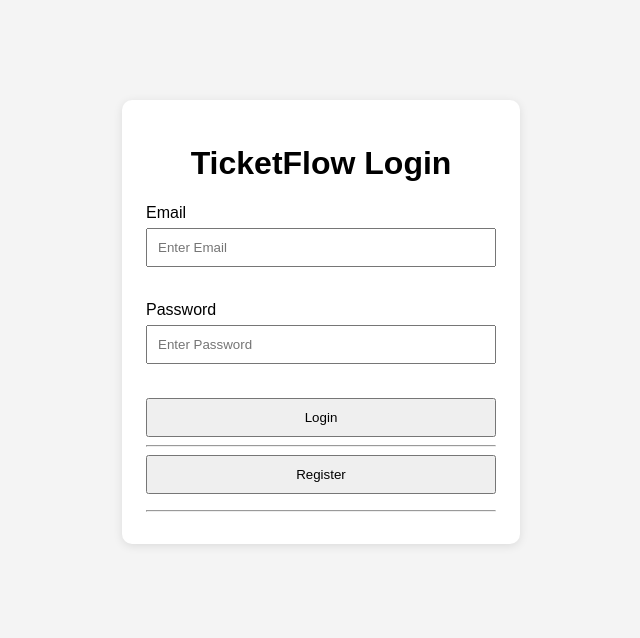
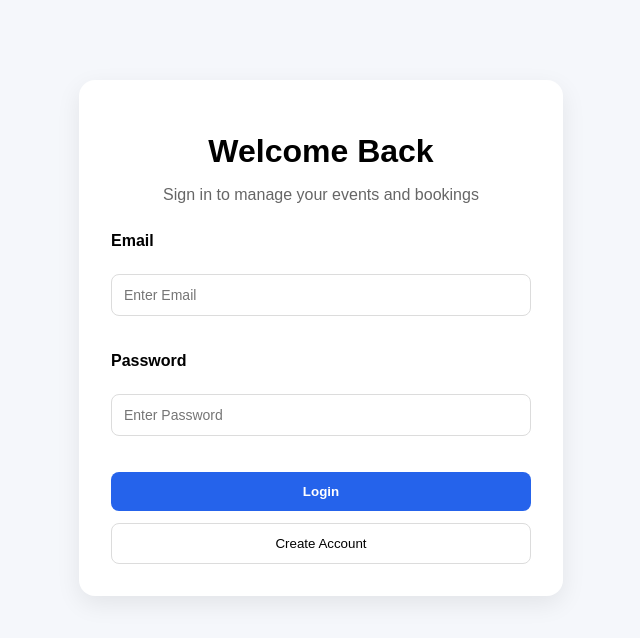
Before and after one commit to nikhilmangali1/event-ticketing-saas-frontend, a React (Vite) app: page / in a window 1280 px wide. Shown: the top 638 px of the page, without its empty margins (319-959 px from the left). Built offline with nearby package versions, Linux system fonts and the light colour scheme.

Commit message:
UI enhancements - forms

```diff
--- a/src/components/Button.jsx
+++ b/src/components/Button.jsx
@@ -2,13 +2,15 @@ function Button({
     children,
     onClick,
     type = "button",
-    disabled = false
+    disabled = false,
+    className = ""
 }) {
     return (
         <button
             type={type}
             onClick={onClick}
             disabled={disabled}
+            className={className}
         >
             {children}
         </button>
--- a/src/components/Input.jsx
+++ b/src/components/Input.jsx
@@ -3,7 +3,13 @@ function Input({
     name,
     value,
     onChange,
-    placeholder
+    placeholder,
+    className = "",
+    required = false,
+    disabled = false,
+    min,
+    max,
+    step
 }) {
     return (
         <input
@@ -12,6 +18,12 @@ function Input({
             value={value}
             onChange={onChange}
             placeholder={placeholder}
+            className={className}
+            required={required}
+            disabled={disabled}
+            min={min}
+            max={max}
+            step={step}
         />
     );
 }
--- a/src/components/TextArea.jsx
+++ b/src/components/TextArea.jsx
@@ -2,7 +2,10 @@ function TextArea({
     name,
     value,
     onChange,
-    placeholder
+    placeholder,
+    className = "",
+    required = false,
+    rows = 5
 }) {
     return (
         <textarea
@@ -10,6 +13,9 @@ function TextArea({
             value={value}
             onChange={onChange}
             placeholder={placeholder}
+            className={className}
+            required={required}
+            rows={rows}
         />
     );
 }
--- a/src/events/components/EventForm.jsx
+++ b/src/events/components/EventForm.jsx
@@ -1,6 +1,8 @@
 import Input from "../../components/Input";
 import TextArea from "../../components/TextArea";
 import Button from "../../components/Button";
+import "../../styles/EventForm.css"
+import "../../styles/EventPage.css"
 
 function EventForm({
     formData,
@@ -10,46 +12,48 @@ function EventForm({
     showTotalSeats = false
 }) {
     return (
-        <form onSubmit={handleSubmit}>
-
+        <form
+            className="event-form"
+            onSubmit={handleSubmit}
+        >
+            <div className="form-group">
                 <Input
                     name="title"
-                placeholder="Title"
+                    placeholder="Event Title"
                     value={formData.title}
                     onChange={handleChange}
                 />
+            </div>
 
-            <br /><br />
-
+            <div className="form-group">
                 <TextArea
                     name="description"
-                placeholder="Description"
+                    placeholder="Event Description"
                     value={formData.description}
                     onChange={handleChange}
                 />
+            </div>
 
-            <br /><br />
-
+            <div className="form-group">
                 <Input
                     name="venue"
                     placeholder="Venue"
                     value={formData.venue}
                     onChange={handleChange}
                 />
+            </div>
 
-            <br /><br />
-
+            <div className="form-group">
                 <Input
                     type="datetime-local"
                     name="eventDate"
                     value={formData.eventDate}
                     onChange={handleChange}
                 />
-
-            <br /><br />
+            </div>
 
             {showTotalSeats && (
-                <>
+                <div className="form-group">
                     <Input
                         type="number"
                         name="totalSeats"
@@ -57,26 +61,23 @@ function EventForm({
                         value={formData.totalSeats}
                         onChange={handleChange}
                     />
-
-                    <br /><br />
-                </>
+                </div>
             )}
 
+            <div className="form-group">
                 <Input
                     type="number"
                     step="0.01"
                     name="price"
-                placeholder="Price"
+                    placeholder="Ticket Price"
                     value={formData.price}
                     onChange={handleChange}
                 />
-
-            <br /><br />
+            </div>
 
             <Button type="submit">
                 {submitButtonText}
             </Button>
-
         </form>
     );
 }
--- a/src/events/pages/CreateEventPage.jsx
+++ b/src/events/pages/CreateEventPage.jsx
@@ -2,8 +2,11 @@ import { useState } from "react";
 import { createEvent } from "../services/eventsService";
 import Layout from "../../components/Layout";
 import EventForm from "../components/EventForm";
+import { useNavigate } from "react-router-dom";
 
 function CreateEventPage() {
+
+    const navigate = useNavigate();
 
     const [formData, setFormData] = useState({
         title: "",
@@ -25,8 +28,8 @@ function CreateEventPage() {
         e.preventDefault();
 
         try {
-            await createEvent(formData);
-            alert("Event created successfully");
+            const event = await createEvent(formData);
+            navigate(`/events/${event.id}`);
         } catch (error) {
             console.error(error);
             alert("Failed to create event");
@@ -35,7 +38,13 @@ function CreateEventPage() {
 
     return (
         <Layout>
-            <h1>Create Event</h1>
+        <div className="event-form-page">
+            <div className="event-form-header">
+                <h1>Create Event</h1>
+                <p>
+                    Fill in the details below to publish your event.
+                </p>
+            </div>
 
             <EventForm
                 formData={formData}
@@ -44,7 +53,8 @@ function CreateEventPage() {
                 submitButtonText="Create Event"
                 showTotalSeats={true}
             />
-        </Layout>
+        </div>
+    </Layout>
     );
 }
 
--- a/src/events/pages/UpdateEventPage.jsx
+++ b/src/events/pages/UpdateEventPage.jsx
@@ -77,14 +77,18 @@ function UpdateEventPage() {
 
     return (
         <Layout>
-            <h1>Update Event</h1>
-
-            <EventForm
+            <div className="event-form-page">
+                <div className="event-form-header">
+                    <h1>Update Event</h1>
+                    <p>Modify event details and save your changes</p>
+                </div>
+                <EventForm
                 formData={formData}
                 handleChange={handleChange}
                 handleSubmit={handleSubmit}
                 submitButtonText="Update Event"
-            />
+                />
+            </div>
         </Layout>
     );
 }
--- a/src/pages/LoginPage.jsx
+++ b/src/pages/LoginPage.jsx
@@ -25,8 +25,10 @@ function LoginPage() {
 
     return (
         <div className="auth-container">
-            <h1>TicketFlow Login</h1>
-
+            <h1>Welcome Back</h1>
+            <p className="auth-subtitle">
+                Sign in to manage your events and bookings
+            </p>
             <div>
                 <label>Email</label>
                 <br />
@@ -55,14 +57,18 @@ function LoginPage() {
 
             <br />
 
-            <button onClick={handleLogin}>
-                Login
-            </button><hr></hr>
-            <button onClick={() => navigate("/register")}>
-                Register
-            </button>
-            <p>{message}</p>
-            <hr />
+           <div className="auth-actions">
+                <button className="auth-primary-btn" onClick={handleLogin}>
+                    Login
+                </button>
+
+                <button
+                    className="auth-secondary-btn"
+                    onClick={() => navigate("/register")}
+                >
+                    Create Account
+                </button>
+            </div>
         </div>
     );
 }
--- a/src/pages/RegisterPage.jsx
+++ b/src/pages/RegisterPage.jsx
@@ -24,7 +24,10 @@ function RegisterPage() {
     };
     return (
         <div className="auth-container">
-            <h1>Register Page</h1>
+            <h1>Create Account</h1>
+            <p className="auth-subtitle">
+                Join TicketFlow and start booking events
+            </p>
             <input
                 type="text"
                 value={name}
--- /dev/null
+++ b/src/styles/EventForm.css
@@ -0,0 +1,42 @@
+.event-form {
+    max-width: 700px;
+
+    margin: 0 auto;
+    padding: 32px;
+
+    background: white;
+
+    border-radius: 16px;
+
+    box-shadow:
+        0 8px 24px rgba(0, 0, 0, 0.08);
+}
+
+.form-group {
+    margin-bottom: 20px;
+}
+
+.event-form input,
+.event-form textarea {
+    width: 100%;
+
+    padding: 12px;
+
+    border: 1px solid #dcdcdc;
+    border-radius: 8px;
+
+    font-size: 14px;
+
+    box-sizing: border-box;
+}
+
+.event-form input:focus,
+.event-form textarea:focus {
+    outline: none;
+    border-color: #2563eb;
+}
+
+.event-form textarea {
+    min-height: 120px;
+    resize: vertical;
+}
--- /dev/null
+++ b/src/styles/EventPage.css
@@ -0,0 +1,16 @@
+.event-form-page {
+    max-width: 900px;
+    margin: 0 auto;
+}
+
+.event-form-header {
+    margin-bottom: 24px;
+}
+
+.event-form-header h1 {
+    margin-bottom: 8px;
+}
+
+.event-form-header p {
+    color: #666;
+}
--- a/src/styles/auth.css
+++ b/src/styles/auth.css
@@ -1,37 +1,104 @@
 body {
     margin: 0;
     font-family: Arial, sans-serif;
-    background-color: #f4f4f4;
+    background-color: #f5f7fb;
 }
 
 .auth-container {
-    width: 350px;
-    margin: 100px auto;
-    padding: 24px;
+    width: 100%;
+    max-width: 420px;
+
+    margin: 80px auto;
+    padding: 32px;
 
     background: white;
 
-    border-radius: 10px;
+    border-radius: 16px;
 
     box-shadow:
-        0px 2px 10px rgba(0,0,0,0.1);
+        0 8px 24px rgba(0, 0, 0, 0.08);
 }
 
 .auth-container h1 {
+    margin-bottom: 8px;
     text-align: center;
+}
+
+.auth-subtitle {
+    text-align: center;
+    color: #666;
+    margin-bottom: 28px;
+}
+
+.auth-container label {
+    display: block;
+    font-weight: 600;
+    margin-bottom: 6px;
 }
 
 .auth-container input {
     width: 100%;
-    padding: 10px;
-    margin-top: 6px;
-    margin-bottom: 16px;
+
+    padding: 12px;
+    margin-bottom: 18px;
+
+    border: 1px solid #dcdcdc;
+    border-radius: 8px;
 
     box-sizing: border-box;
+
+    font-size: 14px;
 }
 
-.auth-container button {
+.auth-container input:focus {
+    outline: none;
+    border-color: #2563eb;
+}
+
+.auth-actions {
+    display: flex;
+    flex-direction: column;
+    gap: 12px;
+}
+
+.auth-primary-btn {
     width: 100%;
-    padding: 10px;
+
+    padding: 12px;
+
+    border: none;
+    border-radius: 8px;
+
+    background: #2563eb;
+    color: white;
+
+    font-weight: 600;
     cursor: pointer;
 }
+
+.auth-primary-btn:hover {
+    background: #1d4ed8;
+}
+
+.auth-secondary-btn {
+    width: 100%;
+
+    padding: 12px;
+
+    border: 1px solid #dcdcdc;
+    border-radius: 8px;
+
+    background: white;
+
+    cursor: pointer;
+}
+
+.auth-secondary-btn:hover {
+    background: #f5f5f5;
+}
+
+.auth-message {
+    text-align: center;
+    margin-top: 16px;
+    font-weight: 500;
+}
```
Lines whose indentation alone changed are shown as unchanged.
